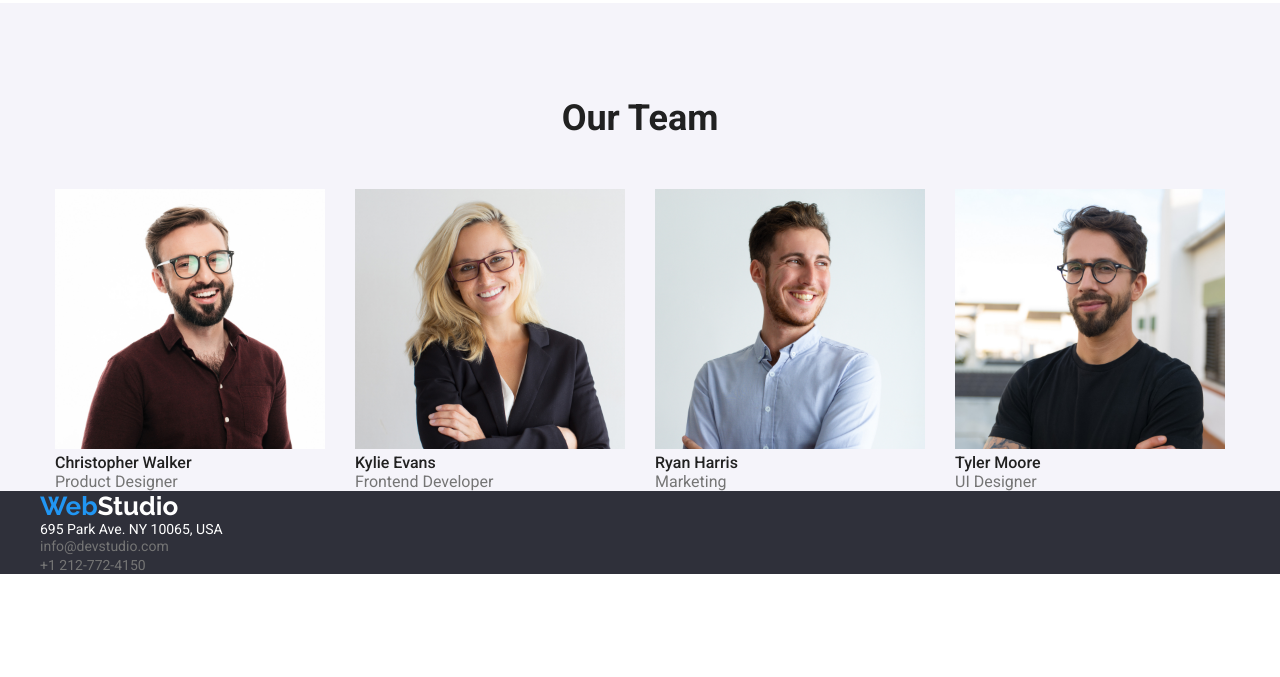
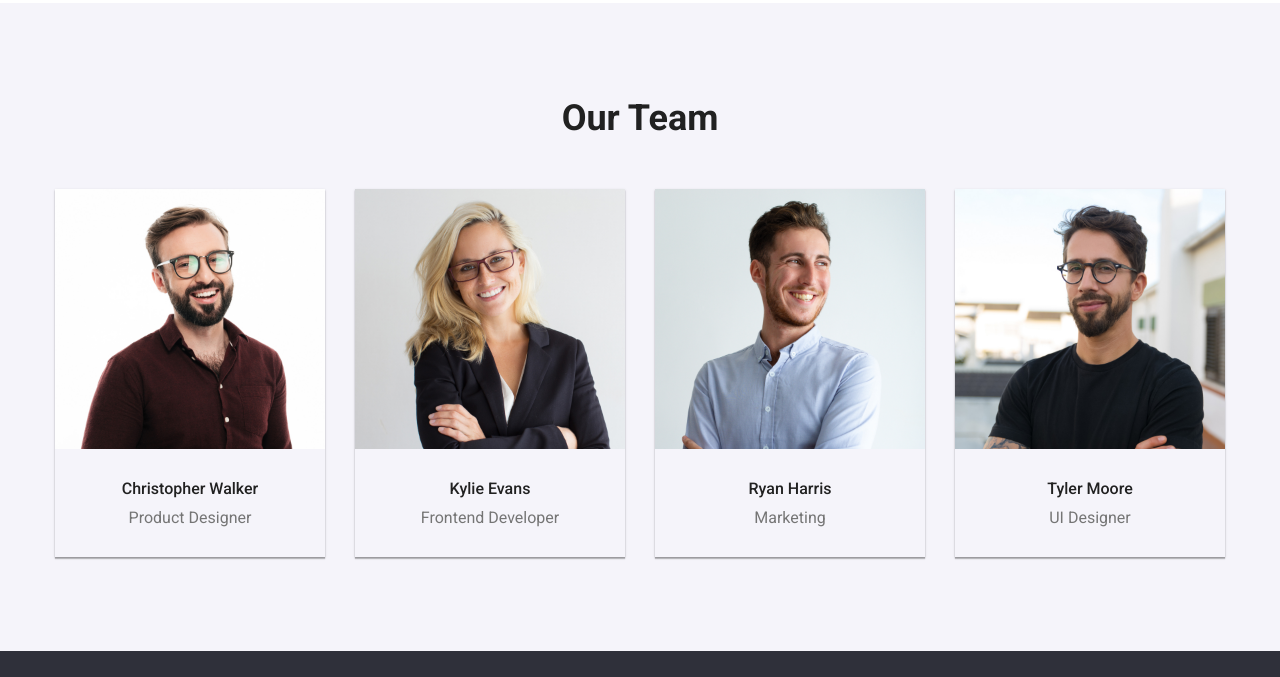
Before and after one commit to NicuBu/goit-markup-hw-03, a plain HTML site: page index.html in a window 1280 px wide. Shown: the part 1443-2120 px from the top of the page. Before the commit the page ends 2017 px from the top, so only its background shows below. Drawn offline with nearby package versions, Linux system fonts and the light colour scheme.

Commit message:
T3update2

```diff
--- a/css/styles.css
+++ b/css/styles.css
@@ -51,8 +51,7 @@ body{
     justify-content: space-between;
     height: 80px;
     align-items: center;
-    padding-left: 215px;
-    padding-right: 215px;
+
 
 
 }
@@ -210,6 +209,7 @@ body{
     display: flex;
     padding-top: 94px;
     gap: 30px;
+    justify-content: space-around;
 
 }
  .details__container .details__title{
@@ -233,7 +233,7 @@ body{
     color: var(--black);
 }
 .whwedo__images{
-    display: inline-block;
+
     width: 370px;
     height: 294px;
 }
@@ -274,9 +274,33 @@ body{
     justify-content: center;
     gap: 30px;
     padding-top: 50px;
+    padding-bottom: 94px;
+
+}
+.ourt__card .ourt__images , .ourt__role{
+    display: flex;
+    justify-content: center;
+    flex-direction: column;
+
 
 }
 
+.ourt__role .ourt__role__name{
+    display: flex;
+    justify-content: center;
+    padding-top: 30px;
+}
+.ourt__role .ourt__role__role {
+    display: flex;
+    justify-content: center;
+    padding-top: 10px;
+    padding-bottom: 30px;
+}
+.ourt__card{
+    box-shadow: 0px 2px 1px 0px rgba(0, 0, 0, 0.2),
+   0px 1px 1px 0px rgba(0, 0, 0, 0.14),
+    0px 1px 3px 0px rgba(0, 0, 0, 0.12);
+}
 
 
 
@@ -312,7 +336,6 @@ body{
 }
 
 .ourt__images{
-    display: inline-block;
     width: 270px;
     height: 260px;
 }
@@ -358,6 +381,25 @@ body{
 .footer__address a:focus {
     color: var(--light-blue);
 }
+
+.footer__logo{
+    display: flex;
+    padding-top:  60px;
+    padding-bottom: 28px;
+
+}
+.footer__address{
+    display: flex;
+    flex-direction: column;
+    padding-bottom: 60px;
+    justify-content: center;
+    gap: 12px;
+
+}
+
+
+
+
 
 /* Portofolio filters/buttons section style */
 
--- a/index.html
+++ b/index.html
@@ -77,24 +77,36 @@
         </div>
         <!-- Our team section-->
         <section class="ourt">
-
+            <div class="container">
             <h2 class="ourt__title">Our Team</h2>
             <div class="ourt__container">
-            <figure>
+            <figure class="ourt__card">
                 <img class="ourt__images" src="img/christopherwalker.jpg" alt="Christopher Walker" width="150">
-                <figcaption class="ourt__role"><b class="ourt__role__name">Christopher Walker</b><br>Product Designer</figcaption>
+                <figcaption class="ourt__role">
+                    <h3 class="ourt__role__name">Christopher Walker</h3>
+                    <p class="ourt__role__role">Product Designer</p>
+                </figcaption>
             </figure>
-            <figure>
+            <figure class="ourt__card">
                 <img class="ourt__images" src="img/kylieevans.jpg" alt="Kylie Evans" width="150">
-                <figcaption class="ourt__role"><b class="ourt__role__name">Kylie Evans</b><br>Frontend Developer</figcaption>
+                <figcaption class="ourt__role">
+                    <h3 class="ourt__role__name">Kylie Evans</h3>
+                    <p class="ourt__role__role">Frontend Developer</p>
+                </figcaption>
             </figure>
-            <figure>
+            <figure class="ourt__card">
                 <img class="ourt__images" src="img/ryanharris.jpg" alt="Ryan Harris" width="150">
-                <figcaption class="ourt__role"><b class="ourt__role__name">Ryan Harris</b><br>Marketing</figcaption>
+                <figcaption class="ourt__role">
+                    <h3 class="ourt__role__name">Ryan Harris</h3>
+                    <p class="ourt__role__role">Marketing</p>
+                </figcaption>
             </figure>
-            <figure>
+            <figure class="ourt__card">
                 <img class="ourt__images" src="img/tylermoore.jpg" alt="Tyler Moore" width="150">
-                <figcaption class="ourt__role"><b class="ourt__role__name">Tyler Moore</b><br>UI Designer</figcaption>
+                <figcaption class="ourt__role">
+                    <h3 class="ourt__role__name">Tyler Moore</h3>
+                    <p class="ourt__role__role">UI Designer</p>
+                </figcaption>
             </figure>
             </div>
 
@@ -110,7 +122,7 @@
 
             <address class="footer__address">
                 <p class="footer__location">695 Park Ave. NY 10065, USA</p>
-                <a href="mailto:info@devstudio.com">info@devstudio.com</a><br>
+                <a href="mailto:info@devstudio.com">info@devstudio.com</a>
                 <a href="tel:+12127724150">+1 212-772-4150</a>
             </address>
             </div>
```
